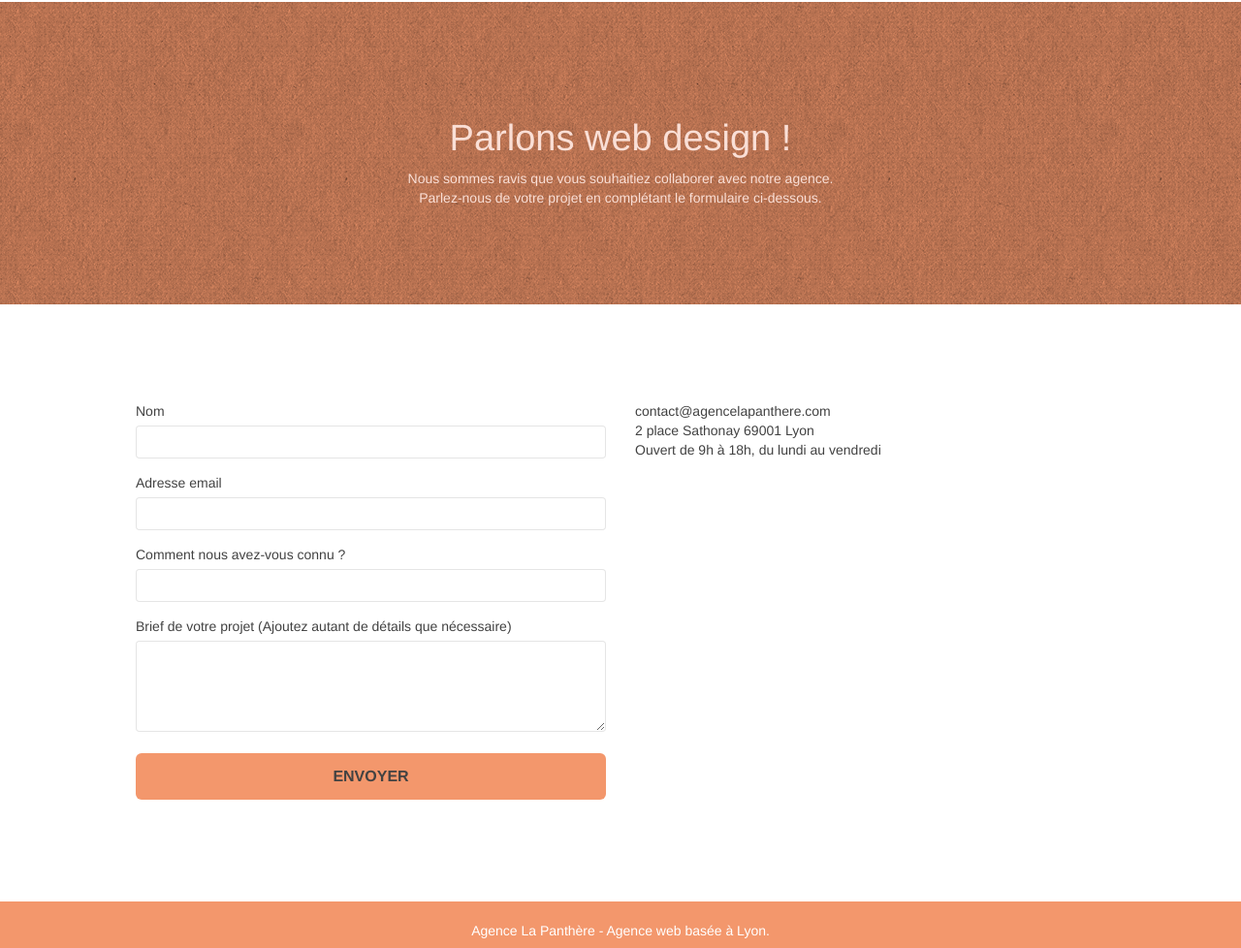
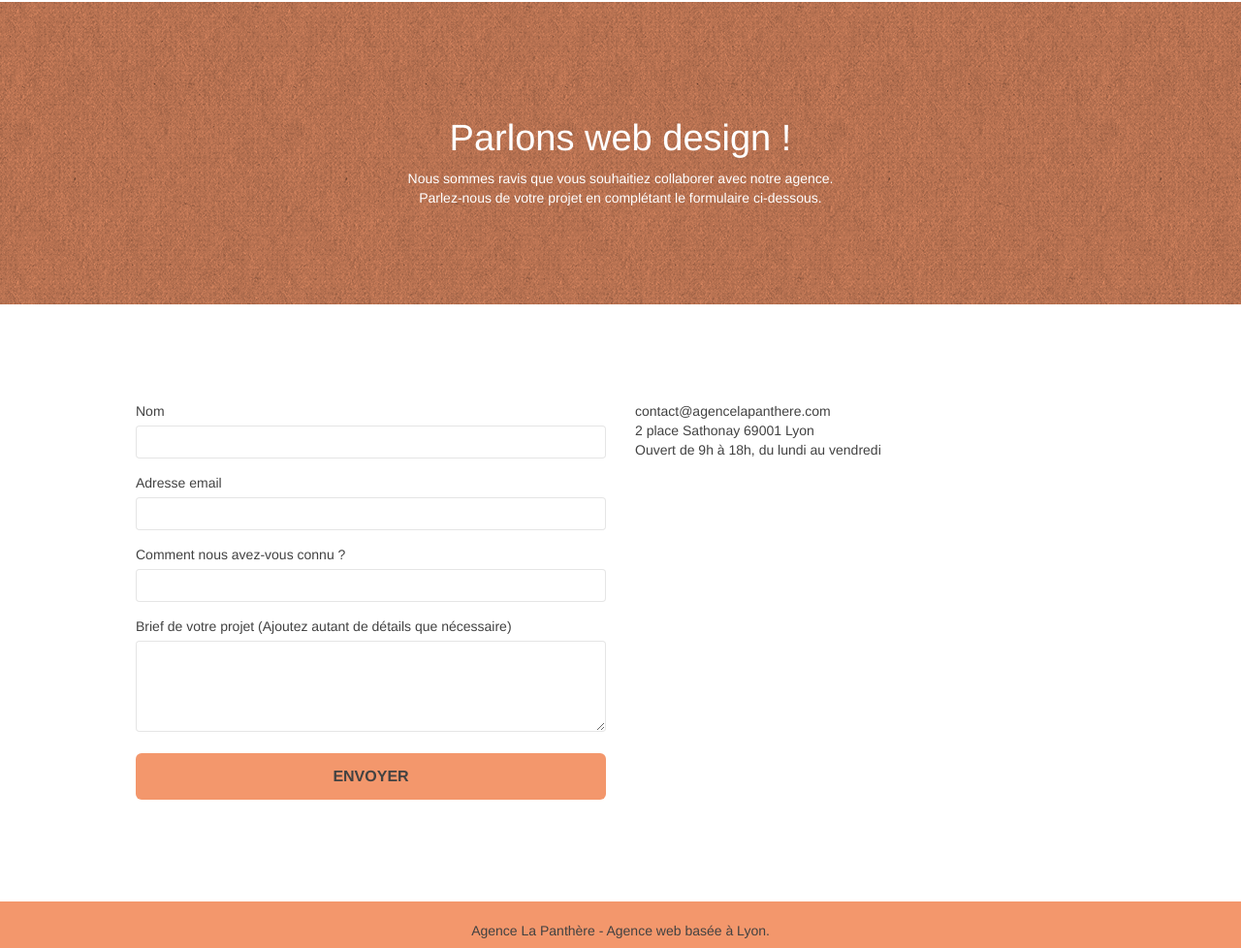
Before and after one commit to alexandraMallet/P04_La-panthere_Modified-website, a plain HTML site: page page2.html in a window 1280 px wide. Shown: the part 90-1068 px from the top of the page at 97% size. Drawn offline with Linux system fonts and the light colour scheme.

Commit message:
correction contraste page 2

```diff
--- a/page2.html
+++ b/page2.html
@@ -70,10 +70,10 @@
 				<div class="container bloc-lg">
 					<div class="row">
 						<div class="col-sm-12">
-							<h1 class="text-center hero-bloc-text tc-white">
+							<h1 class="text-center hero-bloc-text white">
 								Parlons web design !
 							</h1>
-							<p class="text-center mg-lg tc-white tight-width-whitespace">
+							<p class="text-center mg-lg white tight-width-whitespace">
 								Nous sommes ravis que vous souhaitiez collaborer avec notre agence.<br>
 								Parlez-nous de votre projet en complétant le formulaire ci-dessous.
 							</p>
@@ -145,7 +145,7 @@
 					<div class="container bloc-sm">
 						<div class="row">
 							<div class="col-sm-12">
-								<p class="text-center white">
+								<p class="text-center">
 									Agence La Panthère - Agence web basée à Lyon.<br>
 								</p>
 								<div class="row row-no-gutters social">
```
